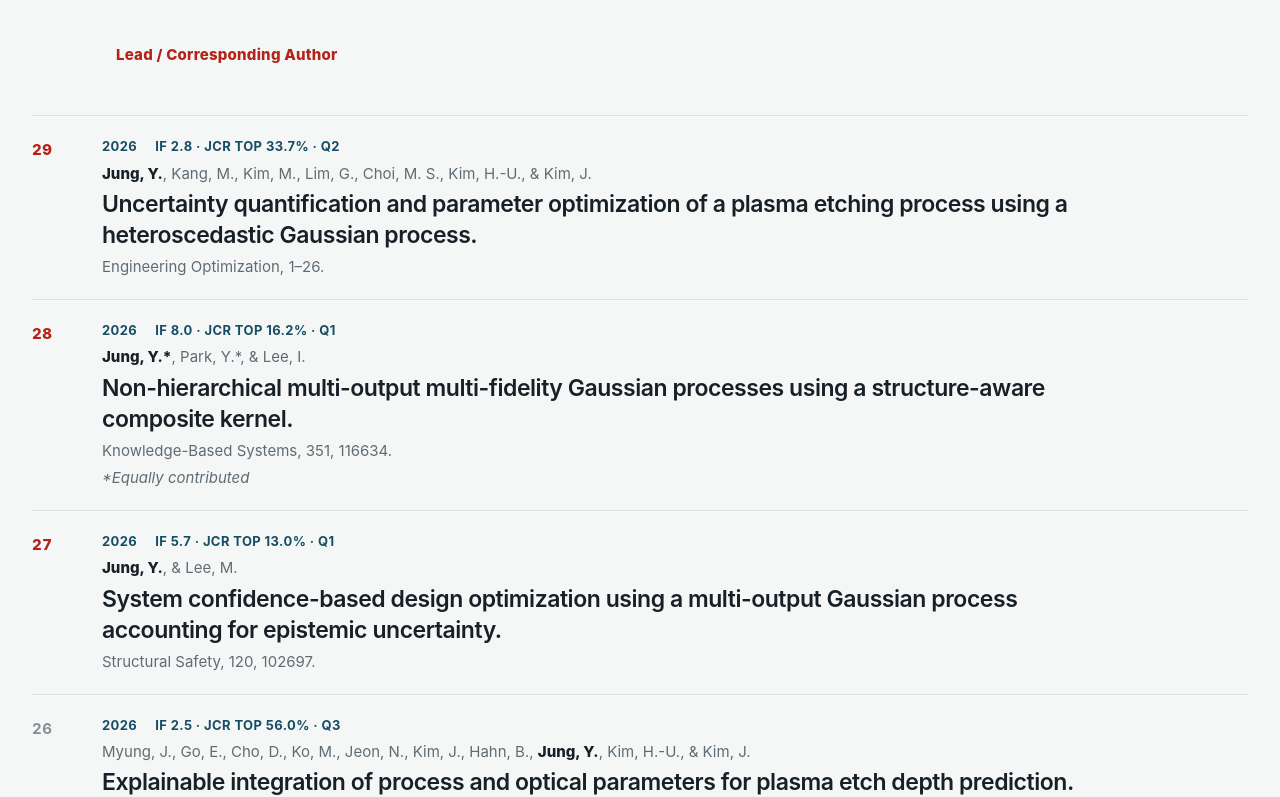
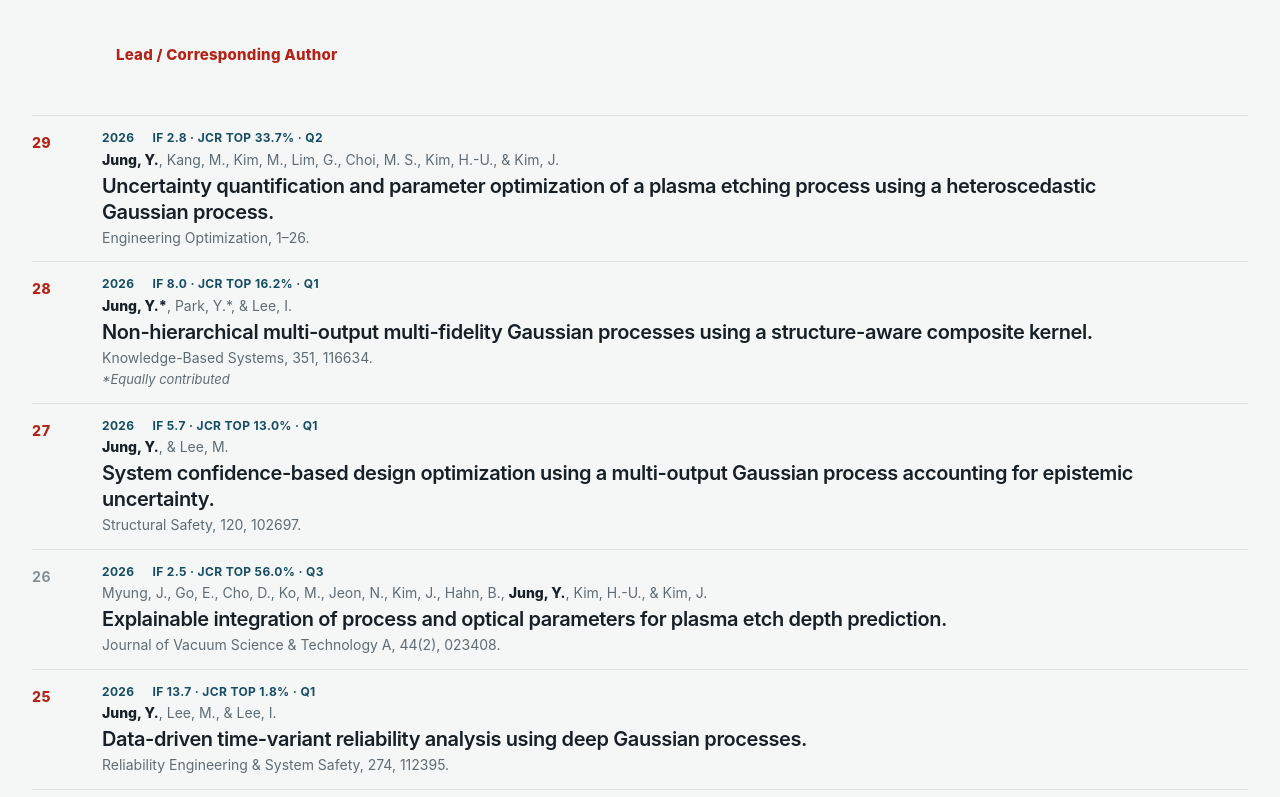
Before and after one commit to yongsujung/yongsujung.github.io, a Next.js app: page / in a window 1280 px wide. Shown: the part 5064-5861 px from the top of the page. Built offline with nearby package versions, Linux system fonts and the light colour scheme.

Commit message:
Reduce publication typography and row height

```diff
--- a/app/globals.css
+++ b/app/globals.css
@@ -701,7 +701,7 @@ h1 {
   display: grid;
   grid-template-columns: 48px minmax(0, 1fr);
   column-gap: 22px;
-  padding: 20px 0;
+  padding: 14px 0;
   border-top: 1px solid var(--line);
 }
 
@@ -709,7 +709,7 @@ h1 {
   display: block;
   padding-top: 3px;
   color: #839097;
-  font-size: 15px;
+  font-size: 14px;
   font-weight: 750;
   font-variant-numeric: tabular-nums;
   letter-spacing: 0.04em;
@@ -727,11 +727,12 @@ h1 {
   display: flex;
   flex-wrap: wrap;
   gap: 4px 18px;
-  margin-bottom: 5px;
+  margin-bottom: 3px;
   color: var(--accent);
-  font-size: 13px;
+  font-size: 12px;
   font-weight: 750;
   letter-spacing: 0.03em;
+  line-height: 1.4;
   text-transform: uppercase;
 }
 
@@ -740,13 +741,18 @@ h1 {
 
 .publication-list .authors,
 .publication-list .venue,
-.publication-list .note { line-height: 1.5; }
+.publication-list .note {
+  font-size: 14px;
+  line-height: 1.4;
+}
+
+.publication-list .note { margin-top: 3px; font-size: 13px; }
 
 .publication-list h3 {
   max-width: 1040px;
-  margin: 4px 0 5px;
-  font-size: clamp(19px, 2vw, 23px);
-  line-height: 1.35;
+  margin: 3px 0;
+  font-size: clamp(17px, 1.7vw, 20px);
+  line-height: 1.3;
 }
 
 .note { margin-top: 5px; font-style: italic; }
@@ -787,16 +793,16 @@ h1 {
 }
 
 .manuscript-list li {
-  padding: 16px 0;
+  padding: 12px 0;
   border-top: 1px solid var(--line);
 }
 
 .manuscript-list h4 {
   margin: 0;
-  font-size: 18px;
+  font-size: 16px;
   font-weight: 620;
   letter-spacing: -0.018em;
-  line-height: 1.48;
+  line-height: 1.4;
 }
 
 .manuscript-list p {
```
